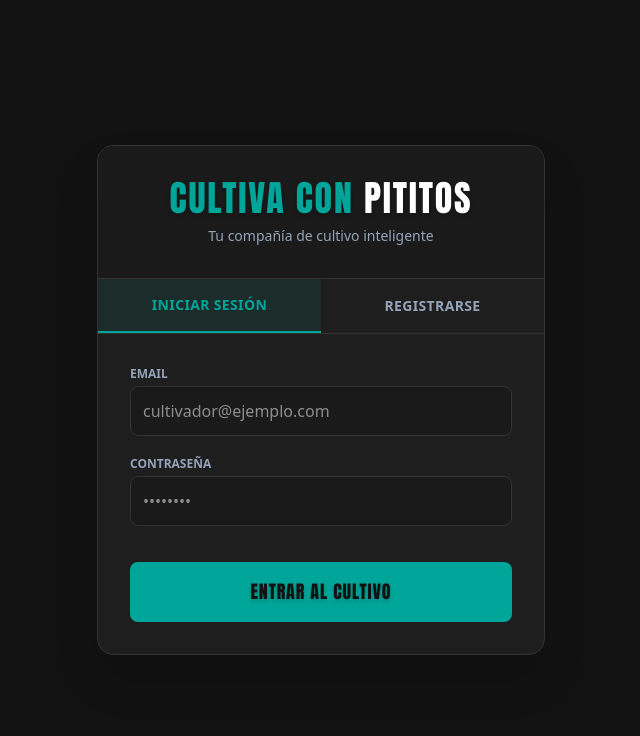
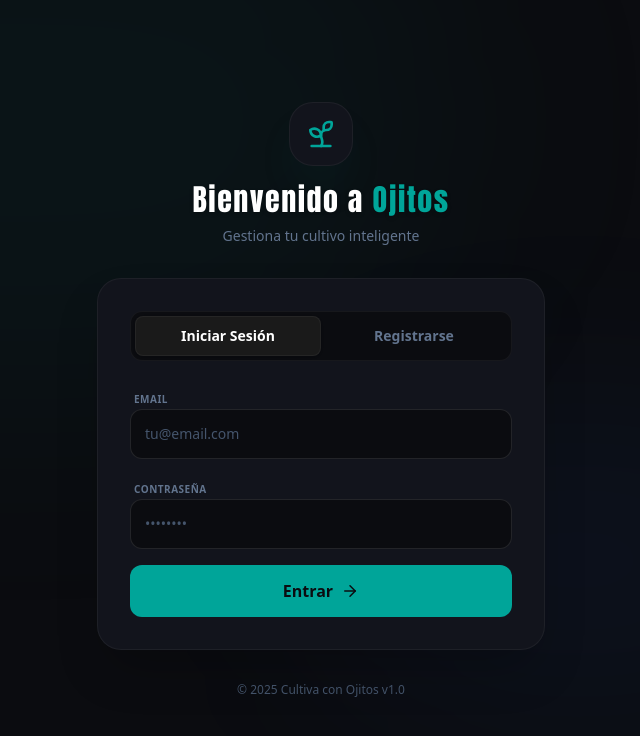
Before and after one commit to nicolizaso/cultiva-con-or, a Next.js app: page /login in a window 1280 px wide. Shown: the top 736 px of the page, without its empty margins (319-959 px from the left). Built offline with nearby package versions, Linux system fonts and the light colour scheme.

Commit message:
Finalizando arreglos de login, estilos bento y corrección de errores

```diff
--- a/app/lib/supabase.ts
+++ b/app/lib/supabase.ts
@@ -1,7 +1,11 @@
 import { createBrowserClient } from '@supabase/ssr';
 
-// Creamos un cliente que vive en el navegador y sabe leer las cookies de sesión
-export const supabase = createBrowserClient(
-  process.env.NEXT_PUBLIC_SUPABASE_URL!,
-  process.env.NEXT_PUBLIC_SUPABASE_ANON_KEY!
-);
+// Esta función crea un cliente que SÍ tiene acceso a la sesión del usuario en el navegador
+export const createClient = () =>
+  createBrowserClient(
+    process.env.NEXT_PUBLIC_SUPABASE_URL!,
+    process.env.NEXT_PUBLIC_SUPABASE_ANON_KEY!
+  );
+
+// Exportamos una instancia lista para usar en componentes de cliente (use client)
+export const supabase = createClient();
--- a/app/login/page.tsx
+++ b/app/login/page.tsx
@@ -1,8 +1,10 @@
 "use client";
 
 import { useState } from "react";
-import { useRouter } from "next/navigation"; // Importante para redirigir
+import { useRouter } from "next/navigation";
+import Image from "next/image";
 import { login, signup } from "./actions";
+import { Sprout, ArrowRight, Loader2 } from "lucide-react";
 
 export default function LoginPage() {
   const router = useRouter();
@@ -10,36 +12,32 @@ export default function LoginPage() {
   const [loading, setLoading] = useState(false);
   const [msg, setMsg] = useState<{ type: 'error' | 'success', text: string } | null>(null);
 
-  // Cambio de estrategia: Usamos un evento estándar de React (onSubmit)
   const handleOnSubmit = async (e: React.FormEvent<HTMLFormElement>) => {
-    e.preventDefault(); // Evitamos que la página se recargue
+    e.preventDefault();
     setLoading(true);
     setMsg(null);
 
-    // Creamos el FormData manualmente desde el formulario HTML
     const formData = new FormData(e.currentTarget);
 
     try {
       if (isLogin) {
-        // --- LOGIN ---
         const res = await login(formData);
-        if (res?.error) {
-          setMsg({ type: 'error', text: res.error });
-          setLoading(false);
-        } else if (res?.success) {
-          // Si todo salió bien, redirigimos manualmente
-          router.push('/'); // Vamos al Dashboard
-          router.refresh(); // Actualizamos los datos
-        }
-      } else {
-        // --- REGISTRO ---
-        const res = await signup(formData);
         if (res?.error) {
           setMsg({ type: 'error', text: res.error });
           setLoading(false);
         } else if (res?.success) {
           router.push('/');
           router.refresh();
+        }
+      } else {
+        const res = await signup(formData);
+        if (res?.error) {
+          setMsg({ type: 'error', text: res.error });
+          setLoading(false);
+        } else if (res?.success) {
+          setMsg({ type: 'success', text: '¡Cuenta creada! Revisa tu email o inicia sesión.' });
+          setIsLogin(true); // Cambiar a login automáticamente
+          setLoading(false);
         }
       }
     } catch (err) {
@@ -49,83 +47,106 @@ export default function LoginPage() {
   };
 
   return (
-    <main className="min-h-screen bg-brand-bg flex items-center justify-center p-4">
-      <div className="w-full max-w-md bg-brand-card border border-[#333] rounded-2xl shadow-2xl overflow-hidden">
+    <main className="min-h-screen bg-[#0B0C10] flex flex-col items-center justify-center p-4 font-body relative overflow-hidden">
 
-        {/* HEADER DE MARCA */}
-        <div className="bg-[#1a1a1a] p-8 text-center border-b border-[#333]">
-          <h1 className="text-4xl font-title text-brand-primary uppercase tracking-wider mb-2">
-            Cultiva con <span className="text-white">Pititos</span>
-          </h1>
-          <p className="text-brand-muted text-sm font-body">Tu compañía de cultivo inteligente</p>
+      {/* Fondo Decorativo */}
+      <div className="absolute top-0 left-0 w-full h-full overflow-hidden pointer-events-none z-0">
+        <div className="absolute -top-[20%] -left-[10%] w-[70%] h-[70%] bg-brand-primary/5 rounded-full blur-[120px]"></div>
+        <div className="absolute bottom-[10%] right-[10%] w-[40%] h-[40%] bg-blue-500/5 rounded-full blur-[100px]"></div>
       </div>
 
-        {/* TABS */}
-        <div className="flex border-b border-[#333]">
+      <div className="w-full max-w-md relative z-10">
+
+        {/* Logo Header */}
+        <div className="text-center mb-8 animate-in fade-in slide-in-from-bottom-4 duration-700">
+          <div className="inline-flex items-center justify-center w-16 h-16 rounded-3xl bg-[#12141C] border border-white/5 mb-4 shadow-2xl shadow-brand-primary/10">
+            {/* Si tienes el logo usa Image, si no el icono */}
+             <Sprout className="text-brand-primary w-8 h-8" />
+          </div>
+          <h1 className="text-3xl font-title font-light text-white mb-2">
+            Bienvenido a <span className="text-brand-primary font-bold">Ojitos</span>
+          </h1>
+          <p className="text-slate-500 text-sm">Gestiona tu cultivo inteligente</p>
+        </div>
+
+        {/* Tarjeta Bento Login */}
+        <div className="bg-[#12141C] border border-white/5 rounded-3xl p-8 shadow-2xl backdrop-blur-xl">
+
+            {/* Selector Toggle */}
+            <div className="flex bg-[#0B0C10] p-1 rounded-xl mb-6 border border-white/5 relative">
+                <div
+                    className={`absolute top-1 bottom-1 w-[calc(50%-4px)] bg-[#1a1a1a] rounded-lg transition-all duration-300 shadow-sm border border-white/5 ${isLogin ? 'left-1' : 'left-[calc(50%+4px)]'}`}
+                ></div>
                 <button
-            type="button" // Importante: type button para que no envíe el formulario
+                    type="button"
                     onClick={() => { setIsLogin(true); setMsg(null); }}
-            className={`flex-1 py-4 text-sm font-bold uppercase tracking-wide transition-colors ${
-              isLogin ? 'bg-brand-primary/10 text-brand-primary border-b-2 border-brand-primary' : 'text-brand-muted hover:text-white'
-            }`}
+                    className={`flex-1 relative z-10 text-sm font-bold py-2.5 text-center transition-colors ${isLogin ? 'text-white' : 'text-slate-500 hover:text-slate-300'}`}
                 >
                     Iniciar Sesión
                 </button>
                 <button
                     type="button"
                     onClick={() => { setIsLogin(false); setMsg(null); }}
-            className={`flex-1 py-4 text-sm font-bold uppercase tracking-wide transition-colors ${
-              !isLogin ? 'bg-brand-primary/10 text-brand-primary border-b-2 border-brand-primary' : 'text-brand-muted hover:text-white'
-            }`}
+                    className={`flex-1 relative z-10 text-sm font-bold py-2.5 text-center transition-colors ${!isLogin ? 'text-white' : 'text-slate-500 hover:text-slate-300'}`}
                 >
                     Registrarse
                 </button>
             </div>
 
-        {/* FORMULARIO */}
-        {/* Usamos onSubmit en lugar de action */}
-        <form onSubmit={handleOnSubmit} className="p-8 space-y-5">
-
             {msg && (
-            <div className={`p-3 rounded-lg text-sm text-center font-bold ${
-              msg.type === 'error' ? 'bg-red-500/10 text-red-400 border border-red-500/20' : 'bg-green-500/10 text-green-400 border border-green-500/20'
+                <div className={`mb-4 p-3 rounded-xl text-xs font-bold border flex items-center gap-2 animate-in fade-in zoom-in duration-300 ${
+                    msg.type === 'error'
+                    ? 'bg-red-500/10 text-red-400 border-red-500/20'
+                    : 'bg-emerald-500/10 text-emerald-400 border-emerald-500/20'
                 }`}>
-              {msg.text}
+                    {msg.type === 'error' ? '⚠️' : '✅'} {msg.text}
                 </div>
             )}
 
-          <div>
-            <label className="block text-brand-muted mb-1 text-xs font-bold uppercase">Email</label>
+            <form onSubmit={handleOnSubmit} className="space-y-4">
+                <div className="space-y-1">
+                    <label className="text-[10px] uppercase font-bold text-slate-500 tracking-wider ml-1">Email</label>
                     <input
                         name="email"
                         type="email"
                         required
-              className="w-full bg-[#1a1a1a] border border-[#333] rounded-lg p-3 text-white focus:border-brand-primary outline-none transition"
-              placeholder="cultivador@ejemplo.com"
+                        placeholder="tu@email.com"
+                        className="w-full bg-[#0B0C10] border border-white/10 rounded-xl p-3.5 text-white text-sm outline-none focus:border-brand-primary/50 focus:ring-1 focus:ring-brand-primary/50 transition-all placeholder:text-slate-600"
                     />
                 </div>
 
-          <div>
-            <label className="block text-brand-muted mb-1 text-xs font-bold uppercase">Contraseña</label>
+                <div className="space-y-1">
+                    <label className="text-[10px] uppercase font-bold text-slate-500 tracking-wider ml-1">Contraseña</label>
                     <input
                         name="password"
                         type="password"
                         required
                         minLength={6}
-              className="w-full bg-[#1a1a1a] border border-[#333] rounded-lg p-3 text-white focus:border-brand-primary outline-none transition"
                         placeholder="••••••••"
+                        className="w-full bg-[#0B0C10] border border-white/10 rounded-xl p-3.5 text-white text-sm outline-none focus:border-brand-primary/50 focus:ring-1 focus:ring-brand-primary/50 transition-all placeholder:text-slate-600"
                     />
                 </div>
 
                 <button
                     type="submit"
                     disabled={loading}
-            className="w-full bg-brand-primary hover:bg-brand-primary-hover text-brand-bg py-4 rounded-lg font-title tracking-wide text-lg transition disabled:opacity-50 mt-4"
+                    className="w-full bg-brand-primary hover:bg-[#008f85] text-[#0B0C10] font-bold py-3.5 rounded-xl transition-all active:scale-[0.98] disabled:opacity-50 disabled:cursor-not-allowed mt-2 flex items-center justify-center gap-2 group"
                 >
-            {loading ? 'PROCESANDO...' : (isLogin ? 'ENTRAR AL CULTIVO' : 'CREAR CUENTA')}
+                    {loading ? (
+                        <Loader2 className="animate-spin" size={18} />
+                    ) : (
+                        <>
+                            {isLogin ? "Entrar" : "Crear Cuenta"}
+                            <ArrowRight size={18} className="group-hover:translate-x-1 transition-transform" />
+                        </>
+                    )}
                 </button>
+            </form>
+        </div>
 
-        </form>
+        <p className="text-center text-xs text-slate-600 mt-8">
+            © {new Date().getFullYear()} Cultiva con Ojitos v1.0
+        </p>
       </div>
     </main>
   );
--- a/components/CalendarWidget.tsx
+++ b/components/CalendarWidget.tsx
@@ -57,7 +57,7 @@ export default function CalendarWidget({ logs }: { logs: Log[] }) {
         </div>
 
         <div className="grid grid-cols-7 mb-2">
-          {['L', 'M', 'M', 'J', 'V', 'S', 'D'].map(day => (
+          {['L', 'M', 'X', 'J', 'V', 'S', 'D'].map(day => (
             <div key={day} className="text-center text-[10px] font-bold text-slate-500 uppercase py-2">{day}</div>
           ))}
         </div>
```
Also changed, not shown: app/login/actions.ts (+21 -11 lines), components/TasksCard.tsx (+74 -18 lines), components/UserMenu.tsx (+45 -21 lines). Lines whose indentation alone changed are shown as unchanged.
